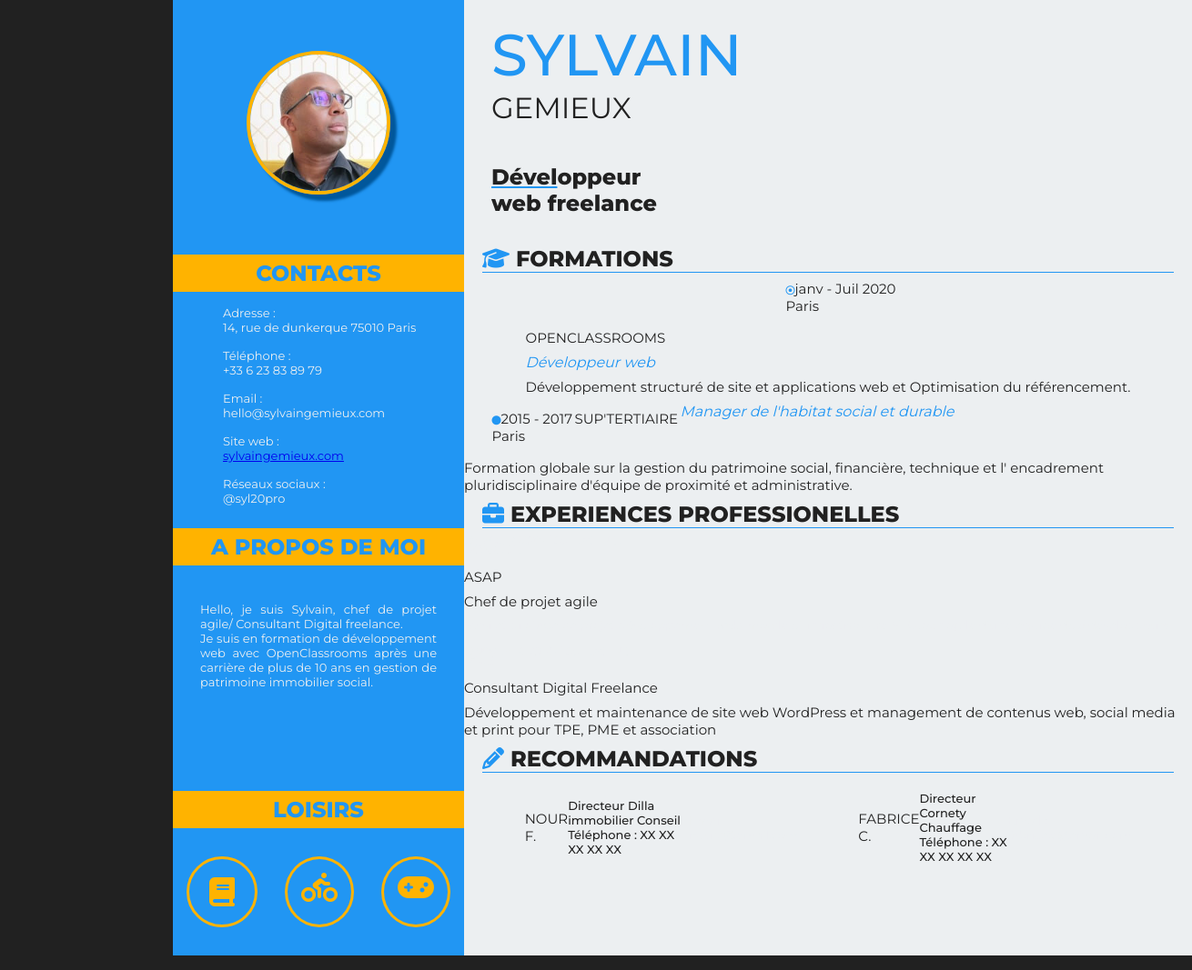
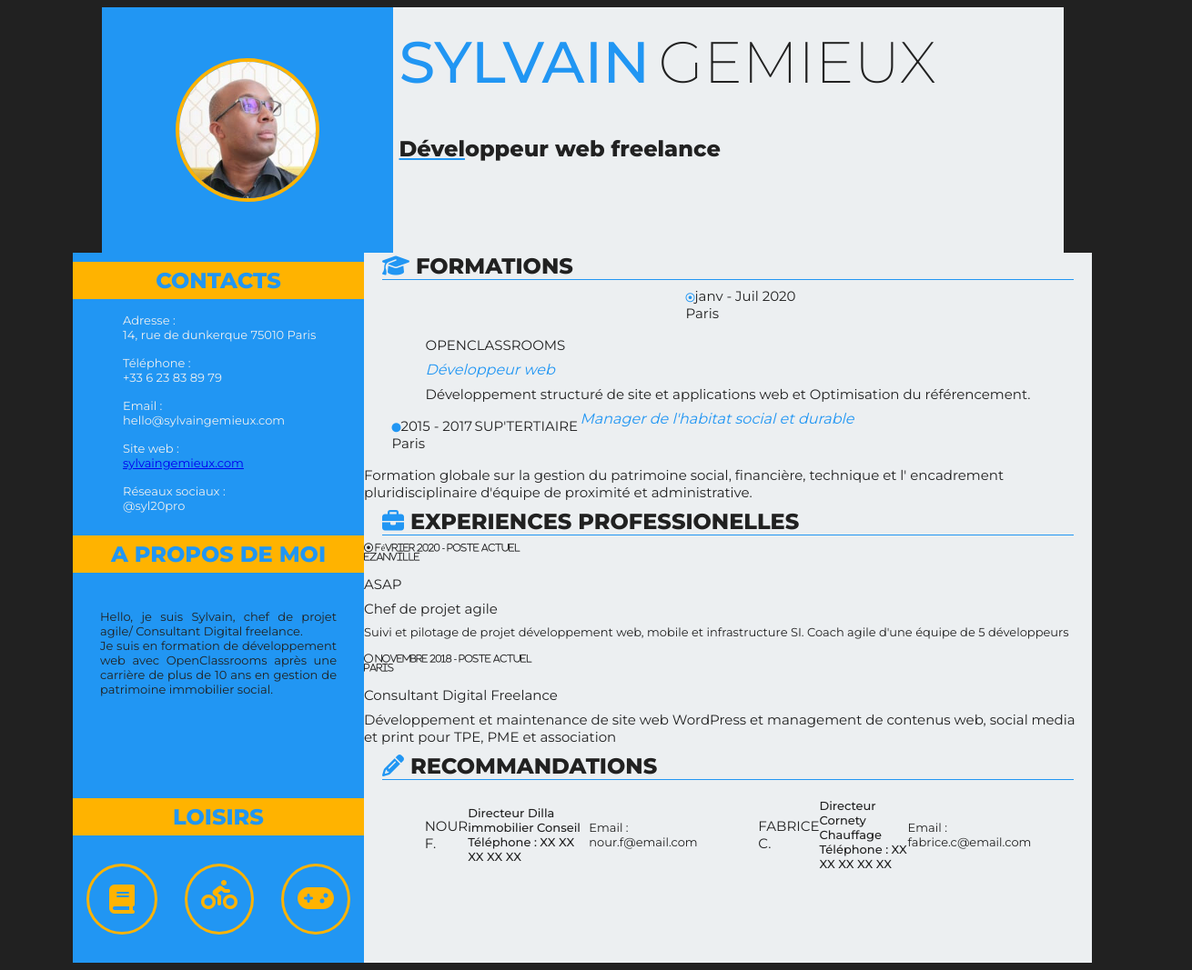
Before and after one commit to syl20pro/cv.oc, a plain HTML site: page index.html in a window 1280 px wide. Shown: the whole page at 91% size, 1310 px wide, since content can reach past the window. Drawn offline with Linux system fonts and the light colour scheme.

Commit message:
modifications header css

```diff
--- a/css/styles.css
+++ b/css/styles.css
@@ -18,7 +18,7 @@ Auteur : sylvain gemieux alias syl20pro */
 
 /*-------------------------------------1 General---------------------------------------------*/
 
-@import url('https://fonts.googleapis.com/css?family=Montserrat:400,500,800&display=swap');
+@import url('https://fonts.googleapis.com/css?family=Montserrat:200,400,500,800&display=swap');
 
 
 #bloc-page {
@@ -27,16 +27,13 @@ Auteur : sylvain gemieux alias syl20pro */
 
 body {
     font-family: 'Montserrat', Arial, sans-serif;
-    margin: 0 auto;
-    padding: 0;
-    max-width: 900px;
     color: #212121;
 }
 
 .container {
     display: flex;
     flex-direction: row;
-    margin-right: 20px;
+    justify-content: center;
 }
 
 .row {
@@ -61,14 +58,13 @@ p{
     width: 800px;
 }
 
-.items-yellow {
+.items-color {
     color: #2196F3;
 }
 
 .mini-text {
     font-size: small;
     font-weight: 400;
-    color: #ECEFF1;
 }
 
 .mini-text-strong {
@@ -79,7 +75,6 @@ p{
 /*----------------------------------------- Header -------------------------------------------*/
 
 header {
-    background-color: #ECEFF1;
     display: flex;
 }
 
@@ -90,7 +85,8 @@ header {
 }
 
 .surname {
-    font-weight: lighter;
+    font-weight: 200;
+    font-size: 200%;
 }
 
 .name-underline {
@@ -110,7 +106,6 @@ header {
     align-items: flex-start;
     width: 150px;
     border: 4px solid #FFB300;
-    box-shadow: 7px 7px 3px #01579B;
     border-radius: 50%;
     margin-right: auto;
     margin-left: auto;
@@ -119,14 +114,16 @@ header {
 .main-title {
     display: flex;
     flex-direction: column;
-    width: 20%;
-    margin-left: 30px;
+    background-color: #ECEFF1;
+    width: 730px;
+    padding-left: 7px;
 }
 
 .header-content {
     display: flex;
     flex-direction: row;
-    width: 1120px;
+    width: 100%;
+    justify-content: center;
 }
 
 /*--------------------------------------- A propos --------------------------------------------*/
@@ -138,7 +135,7 @@ header {
     justify-content: space-around;
     background-color: #2196F3;
     text-align: justify;
-    width: 100%;
+    width: 320px;
     color: #ECEFF1;
 }
 
@@ -259,6 +256,13 @@ header {
     border-radius: 50%;
     padding: 15px 15px;
 }
+
+.icons-hobbies-3 {
+    color: #FFB300;
+    border: 3px solid #FFB300;
+    border-radius: 50%;
+    padding: 19px 15px;
+}
 /*------------------------------------------ Responsive ----------------------------------------*/
 
 
--- a/index.html
+++ b/index.html
@@ -64,7 +64,7 @@
               <ul class="icons-hobbies">
                 <li class="icons-hobbies-1 fas fa-book fa-2x"> </li>
                 <li class="icons-hobbies-2 fas fa-biking fa-2x"> </li>
-                <li class="icons-hobbies-2 fas fa-gamepad fa-2x"> </li>
+                <li class="icons-hobbies-3 fas fa-gamepad fa-2x"> </li>
               </ul>
             </div>
           </section>
@@ -77,11 +77,11 @@
 <!-- ########################## Section formations+expériences pro  ############################## -->
 <!-- ############################### section formations  ################################### -->
           <section class="resume-content">
-          <h2><span class="fas fa-graduation-cap items-yellow"></span> FORMATIONS</h2>
+          <h2><span class="fas fa-graduation-cap items-color"></span> FORMATIONS</h2>
 <!-- ################################# formations 1  ##################################### -->
           <div class="flex-reco">
             <div class="date-city">
-              <p><span class="far fa-dot-circle items-yellow"> </span>janv - Juil 2020<br> Paris</p>
+              <p><span class="far fa-dot-circle items-color"> </span>janv - Juil 2020<br> Paris</p>
             </div>
             <div>
             <p class="school-title">OPENCLASSROOMS</p>
@@ -92,7 +92,7 @@
 <!-- ################################# formations 2  ##################################### -->
           <div class="flex-reco">
           <div class="date-city">
-            <p><span class="fas fa-circle items-yellow"> </span>2015 - 2017<br> Paris</p>
+            <p><span class="fas fa-circle items-color"> </span>2015 - 2017<br> Paris</p>
           </div>
               <p class="school-title">SUP'TERTIAIRE</p>
               <i class="resume-description">Manager de l'habitat social et durable</i>
@@ -102,7 +102,7 @@
 
 <!-- ####################### Section Expériences professionnelles  ############################ -->
           <section>
-            <h2><span class="fas fa-briefcase items-yellow"></span> EXPERIENCES PROFESSIONELLES</h2>
+            <h2><span class="fas fa-briefcase items-color"></span> EXPERIENCES PROFESSIONELLES</h2>
 <!-- ################################# Expérience 1  ##################################### -->
             <div class="resume-content">
               <div class="resume-date">
@@ -130,7 +130,7 @@
 
 <!-- ############################# Section recommandations  ################################### -->
         <section class="main-content">
-          <h2><span class="fas fa-pencil-alt items-yellow"></span> RECOMMANDATIONS</h2>
+          <h2><span class="fas fa-pencil-alt items-color"></span> RECOMMANDATIONS</h2>
           <div class="flex-reco">
 <!-- ################################# Recommandation 1  ##################################### -->
             <div class="reco">
```
